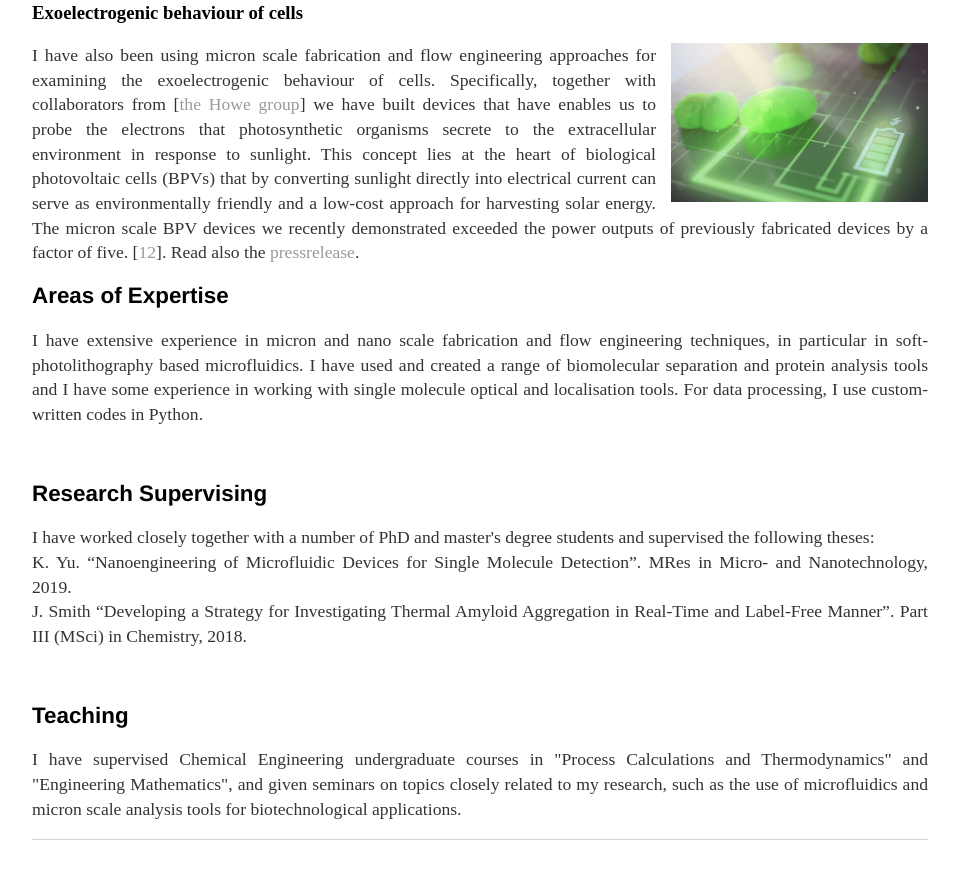
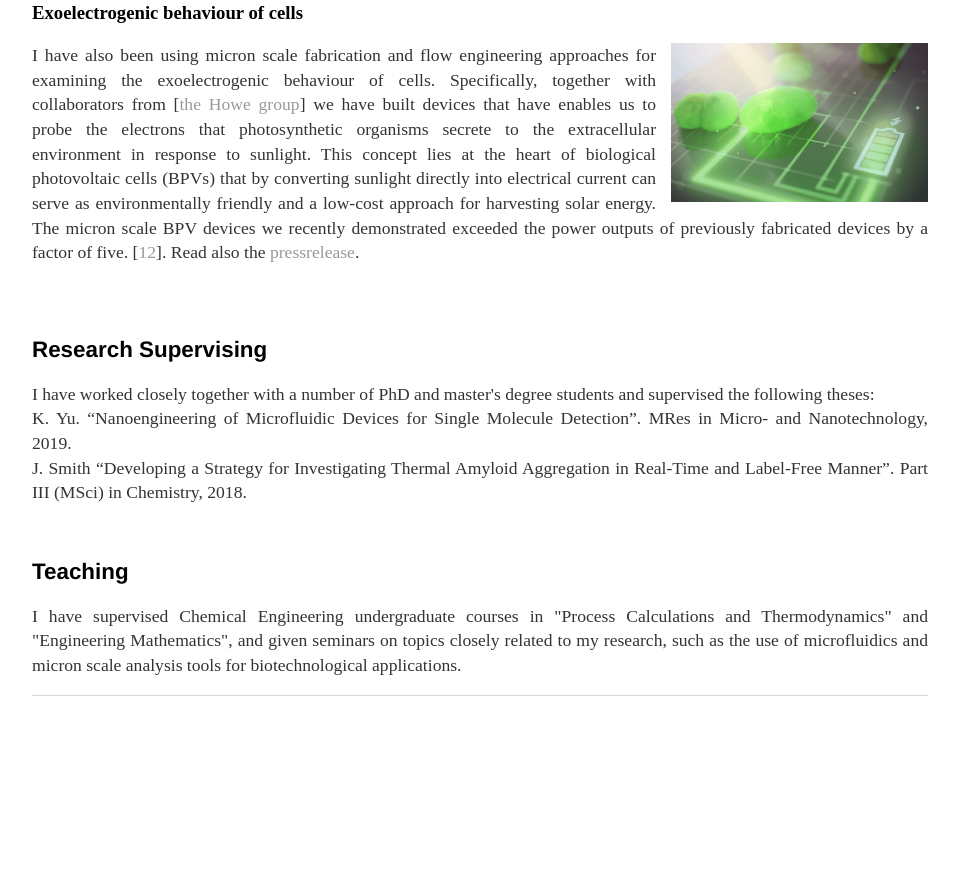
Before and after one commit to kadiliissaar/kadiliissaar.github.io, a Jekyll site: the page built from academic-profile/index.html, in a window 1280 px wide and 900 px high, scrolled down 1206 px. Shown: the top 879 px of the window, without its empty margins (160-1119 px from the left). Built offline with Jekyll 4.4.1, drawn with Linux system fonts in a browser that asks for light colours; after the commit the page ends 1962 px from its top, so only the background shows below that.

Commit message:
Update index.html

```diff
--- a/academic-profile/index.html
+++ b/academic-profile/index.html
@@ -75,14 +75,9 @@ demonstrated exceeded the power outputs of previously fabricated devices by a fa
 [<a href="https://www.nature.com/articles/s41560-017-0073-0">12</a>]. Read also the
 <a href="https://www.cam.ac.uk/research/news/harnessing-the-power-of-algae-new-greener-fuel-cells-move-step-closer-to-reality">pressrelease</a>.
 </p>
+</br>
+</br>
 
-
-	<h2>Areas of Expertise</h2>
-<p align="justify"> I have extensive experience in micron and nano scale fabrication and flow engineering techniques, in
-particular in soft-photolithography based microfluidics. I have used and created a range of biomolecular
-separation and protein analysis tools and I have some experience in working with single molecule optical and
-localisation tools. For data processing, I use custom-written codes in Python. </p>
-</br>
 
 	<h2>Research Supervising</h2>
 <p align="justify"> I have worked closely together with a number of PhD and master's degree students and supervised
```
